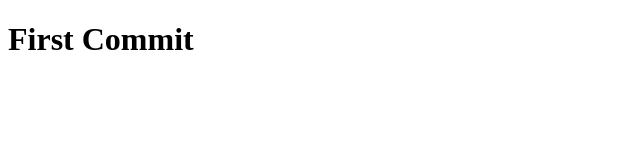
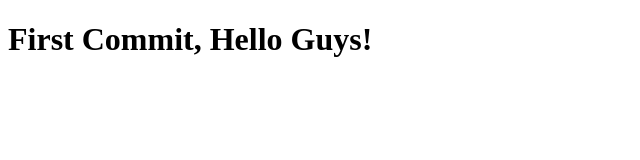
Before and after one commit to MostafaMedhat94/Web-Programming-with-Python-and-JavaScript, a plain HTML site: page index.html in a window 1280 px wide. Shown: the whole page, without its empty margins (0-640 px from the left). Drawn offline with Linux system fonts and the light colour scheme.

Commit message:
Update index.html

```diff
--- a/index.html
+++ b/index.html
@@ -6,7 +6,7 @@
     </head>
     <body>
         <header>
-            <h1>First Commit</h1>
+            <h1>First Commit, Hello Guys!</h1>
         </header>
     </body>
 </html
```
